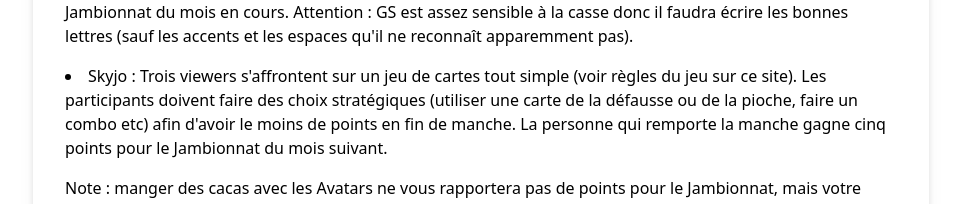
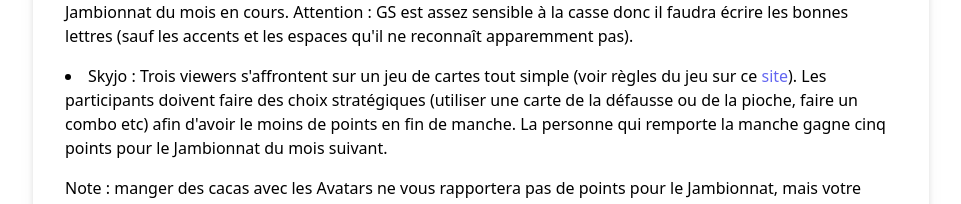
Before and after one commit to KuSh/TwitchJambionnat, a SvelteKit app in the folder site/: page /description in a window 1280 px wide. Shown: the part 592-796 px from the top of the page, without its empty margins (159-1120 px from the left). Built offline with nearby package versions, Linux system fonts and the light colour scheme.

Commit message:
feat: Add skyjo rules

```diff
--- a/site/src/routes/description/+page.svelte
+++ b/site/src/routes/description/+page.svelte
@@ -50,11 +50,15 @@
       </li>
       <li>
         Skyjo : Trois viewers s'affrontent sur un jeu de cartes tout simple
-        (voir règles du jeu sur ce site). Les participants doivent faire des
-        choix stratégiques (utiliser une carte de la défausse ou de la pioche,
-        faire un combo etc) afin d'avoir le moins de points en fin de manche. La
-        personne qui remporte la manche gagne cinq points pour le Jambionnat du
-        mois suivant.
+        (voir règles du jeu sur ce <a
+          href="http://jeuxstrategie1.free.fr/jeu_skyjo/regle.pdf"
+          target="_blank"
+          rel="noopener noreferrer"
+          class="text-indigo-500 dark:text-blue-500 hover:underline">site</a
+        >). Les participants doivent faire des choix stratégiques (utiliser une
+        carte de la défausse ou de la pioche, faire un combo etc) afin d'avoir
+        le moins de points en fin de manche. La personne qui remporte la manche
+        gagne cinq points pour le Jambionnat du mois suivant.
       </li>
     </ul>
     <p>
```
